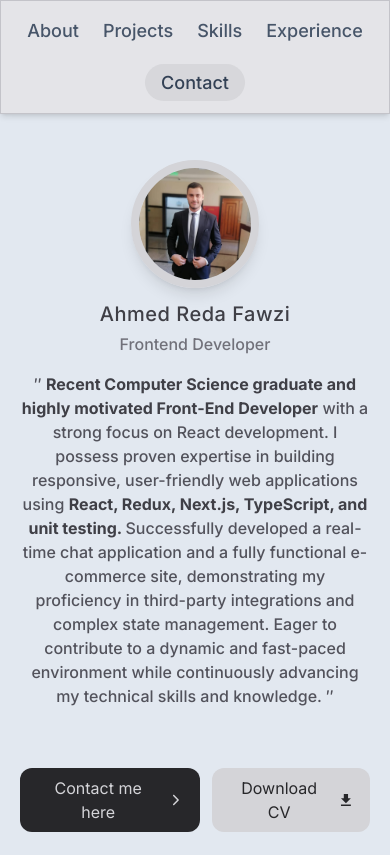
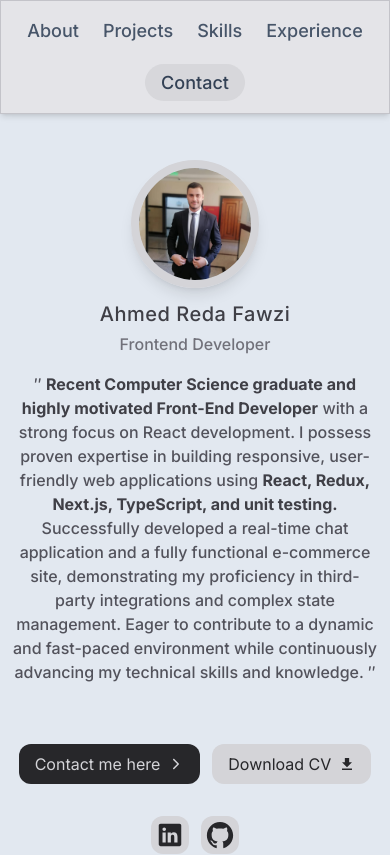
Before and after one commit to Ahmed-Reda-elshahawy/Ahmed_Reda_Portfolio, a Next.js app: page / in a window 390 px wide. Shown: the top 855 px of the page. Built offline with nearby package versions, Linux system fonts and the light colour scheme; no server answers.

Commit message:
fix responsive

```diff
--- a/app/page.tsx
+++ b/app/page.tsx
@@ -15,7 +15,7 @@ export default function Home() {
     <>
       <MainHeader />
       <Toaster position="top-right" />
-      <main className="flex flex-col items-center text-center mx-5 sm:mx-8">
+      <main className="flex flex-col items-center text-center mx-3 sm:mx-8">
         <Hero />
         <SectionDivider />
         <Projects />
```
